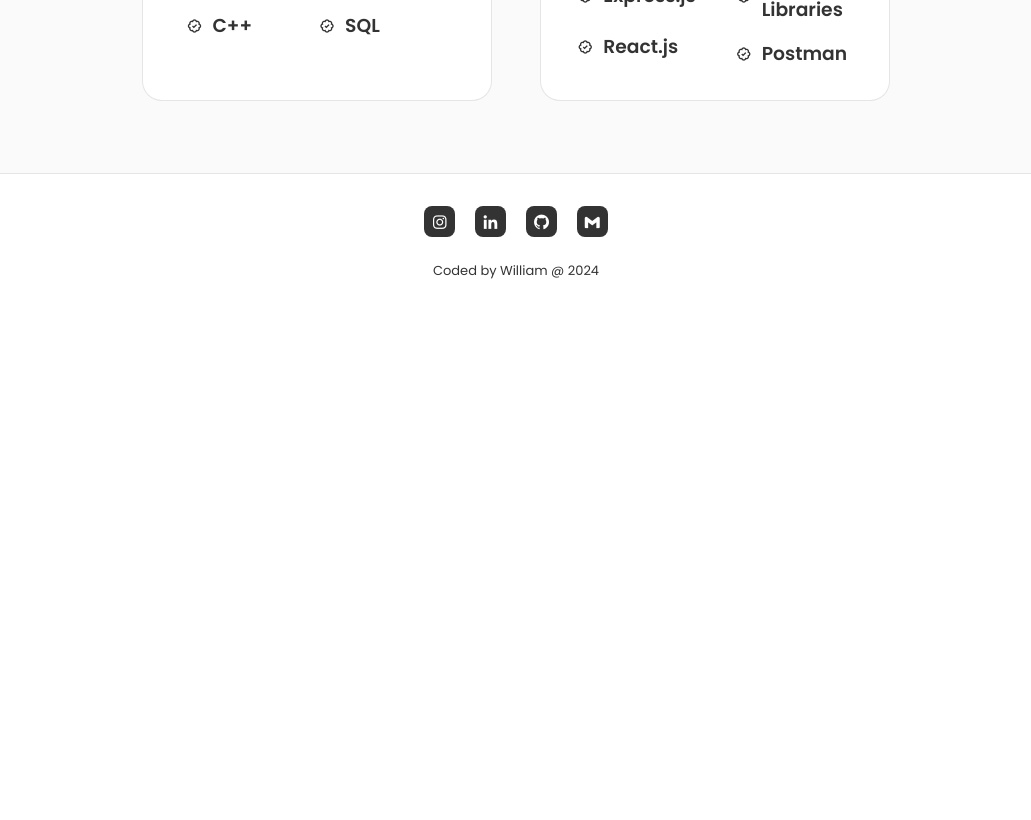
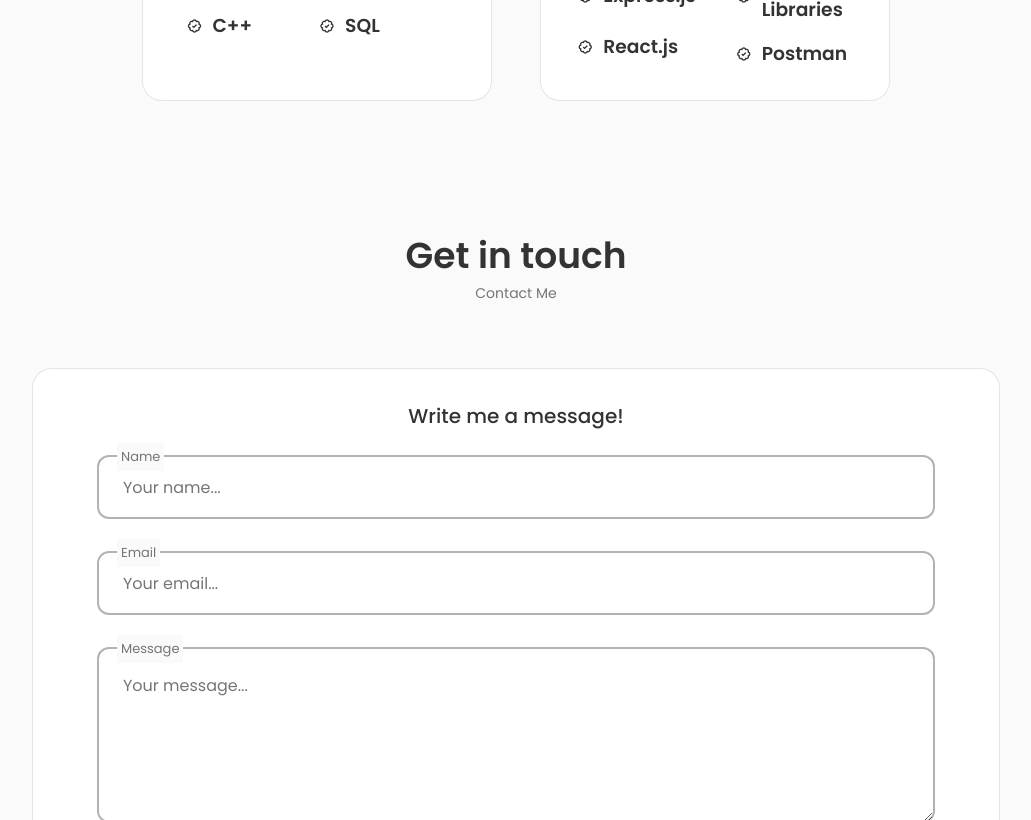
Before and after one commit to wiledw/portfolio, a React (Vite) app: page / in a window 1280 px wide. Shown: the part 1980-2800 px from the top of the page, without its empty margins (124-1155 px from the left). Before the commit the page ends 2285 px from the top, so only its background shows below. Built offline with nearby package versions, Linux system fonts and the light colour scheme.

Commit message:
add: contact section (no emailjs)

```diff
--- a/src/App.jsx
+++ b/src/App.jsx
@@ -5,7 +5,7 @@ import Home from './components/Home/Home'
 import About from './components/About/About';
 import Skills from './components/Skills/Skills'
 
-
+import Contact from "./components/Contact/Contact"
 import Footer from './components/Footer/Footer'
 
 const App = () => {
@@ -17,7 +17,7 @@ const App = () => {
       <Home/>
       <About/>
       <Skills/>
-
+      <Contact/>
       <Footer/>
     </main>
     </>
--- /dev/null
+++ b/src/components/Contact/Contact.jsx
@@ -0,0 +1,60 @@
+import React from 'react'
+import "./contact.css";
+
+const Contact = () => {
+  return (
+    <section className="contact section" id="contact">
+        <h2 className="section__title">Get in touch</h2>
+        <span className="section__subtitle">Contact Me</span>
+
+        <div className="contact__container container grid">
+            <div className="contact__content">
+                <h3 className="contact__title">Write me a message!</h3>
+
+                <form className="contact__form">
+                    <div className="contact__form-div">
+                        <label className="contact__form-tag">Name</label>
+                        <input type="text" name="name" className='contact__form-input' placeholder='Your name...' />
+                    </div>
+
+                    <div className="contact__form-div">
+                        <label className="contact__form-tag">Email</label>
+                        <input type="email" name="email" className='contact__form-input' placeholder='Your email...' />
+                    </div>
+
+                    <div className="contact__form-div contact__form-area">
+                        <label className="contact__form-tag">Message</label>
+                        <textarea name="project" cols="30" rows="10" className='contact__form-input' placeholder='Your message...' />
+
+                    </div>
+                    <div className='button-container'>
+                    <button className="button button--flex">
+                        Send
+                        <svg
+                            class="button__icon"
+                            xmlns="http://www.w3.org/2000/svg"
+                            width="24"
+                            height="24"
+                            viewBox="0 0 24 24"
+                            fill="none"
+                            >
+                            <path
+                                d="M14.2199 21.9352C13.0399 21.9352 11.3699 21.1052 10.0499 17.1352L9.32988 14.9752L7.16988 14.2552C3.20988 12.9352 2.37988 11.2652 2.37988 10.0852C2.37988 8.91525 3.20988 7.23525 7.16988 5.90525L15.6599 3.07525C17.7799 2.36525 19.5499 2.57525 20.6399 3.65525C21.7299 4.73525 21.9399 6.51525 21.2299 8.63525L18.3999 17.1252C17.0699 21.1052 15.3999 21.9352 14.2199 21.9352ZM7.63988 7.33525C4.85988 8.26525 3.86988 9.36525 3.86988 10.0852C3.86988 10.8052 4.85988 11.9052 7.63988 12.8252L10.1599 13.6652C10.3799 13.7352 10.5599 13.9152 10.6299 14.1352L11.4699 16.6552C12.3899 19.4352 13.4999 20.4252 14.2199 20.4252C14.9399 20.4252 16.0399 19.4352 16.9699 16.6552L19.7999 8.16525C20.3099 6.62525 20.2199 5.36525 19.5699 4.71525C18.9199 4.06525 17.6599 3.98525 16.1299 4.49525L7.63988 7.33525Z"
+                                fill="var(--container-color)"
+                            ></path>
+                            <path
+                                d="M10.11 14.7052C9.92005 14.7052 9.73005 14.6352 9.58005 14.4852C9.29005 14.1952 9.29005 13.7152 9.58005 13.4252L13.16 9.83518C13.45 9.54518 13.93 9.54518 14.22 9.83518C14.51 10.1252 14.51 10.6052 14.22 10.8952L10.64 14.4852C10.5 14.6352 10.3 14.7052 10.11 14.7052Z"
+                                fill="var(--container-color)"
+                            ></path>
+                        </svg>
+                    </button>
+                    </div>
+
+                </form>
+            </div>
+        </div>
+    </section>
+  )
+}
+
+export default Contact
--- /dev/null
+++ b/src/components/Contact/contact.css
@@ -0,0 +1,61 @@
+.contact__container {
+    display: flex;
+    justify-content: center;
+    align-items: center;
+    background-color: var(--container-color);
+    border: 1px solid rgba(0, 0, 0, 0.1);
+    padding: 2rem 4rem;
+    border-radius: 1.25rem;
+}
+
+.contact__content {
+    width: 100%;
+}
+
+.contact__form-div {
+    position: relative;
+    margin-bottom: var(--mb-2);
+    height: 4rem;
+}
+
+.contact__form-input {
+    position: absolute;
+    top: 0;
+    left: 0;
+    width: 100%;
+    height: 100%;
+    border: 2px solid rgba(0,0,0,0.3);
+    background: none;
+    color: var(--text-color);
+    outline: none;
+    border-radius: 0.75rem;
+    padding: 1.5rem;
+    z-index: 1;
+}
+
+.contact__form-tag{
+    position: absolute;
+    top: -0.75rem;
+    left:1.25rem;
+    font-size: var(--smaller-font-size);
+    padding: 0.25rem;
+    background-color: var(--body-color);
+    z-index: 10;
+}
+
+.contact__form-area {
+    height: 11rem;
+}
+
+.contact__title {
+    text-align: center;
+    font-size: var(--h3-font-size);
+    font-weight: var(--font-medium);
+    margin-bottom: var(--mb-1-5);
+}
+
+.button-container {
+    display: flex;
+    justify-content: center;
+    align-items: center;
+}
--- a/src/components/Header/Header.jsx
+++ b/src/components/Header/Header.jsx
@@ -8,12 +8,12 @@ const Header = () => {
   return (
     <header className='header'>
       <nav className='nav container'>
-        <a href="index.html" className="nav__log">wiledw</a>
+        <a href="index.html" className="nav__log" style={{color:"black"}}>wiledw</a>
 
         <div className={Toggle ? "nav__menu show-menu" : "nav__menu"}>
             <ul className="nav__list grid">
               <li className="nav__item">
-                <a href="#home" className="nav__link active-link">
+                <a href="#home" className="nav__link">
                   <i className="uil uil-estate nav__icon"></i> Home
                 </a>
               </li>
--- a/src/components/Home/Data.jsx
+++ b/src/components/Home/Data.jsx
@@ -9,7 +9,7 @@ const Data = () => {
         Hello World and welcome to my portfolio! I'm thrilled to have the opportunity to share my skills and experiences. Thank you for visiting!
         </p>
 
-        <a href="contact" className="button button--flex">
+        <a href="#contact" className="button button--flex">
             Connect with me
             <svg
                   class="button__icon"
```
